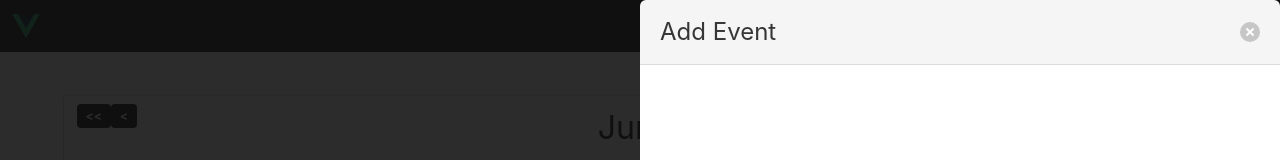
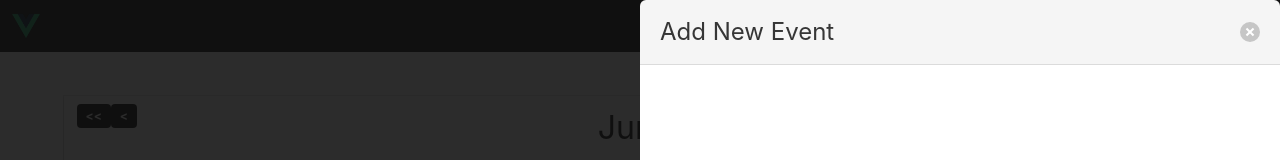
Before and after one commit to gouthamrangarajan/Vuejs, a Vue app in the folder vue-bulma-fullcalendar/: page / in a window 1280 px wide. Both pictures are taken after a click on the element "10". Shown: the top 160 px of the page. Built offline with nearby package versions, Linux system fonts and the light colour scheme.

Commit message:
title and overflow fix for calender events

```diff
--- a/vue-bulma-fullcalendar/src/components/Calendar.vue
+++ b/vue-bulma-fullcalendar/src/components/Calendar.vue
@@ -40,7 +40,7 @@
                         && currMonthIndex==todayMonthIndex
                         && currYear==todayYear}">{{idt.date}}</h5>
             <transition-group name="scale" appear>
-              <div :class="['tag',event.color]"
+              <div :class="['tag',event.color]" :title="event.name"
                 v-for="(event,ind2) in idt.events" :key="ind2">
               {{event.name}}
               </div>
@@ -200,7 +200,7 @@ td{
    cursor:pointer;
 }
 
-td>.tag
+.tag
 {
    max-width:100%;
    max-height:2rem;
--- a/vue-bulma-fullcalendar/src/components/Modal.vue
+++ b/vue-bulma-fullcalendar/src/components/Modal.vue
@@ -5,7 +5,7 @@
     <transition name="modal">
     <div class="modal-card is-pulled-right" v-show="animateModal">
     <header class="modal-card-head">
-      <p class="modal-card-title">Add Event</p>
+      <p class="modal-card-title">Add New Event</p>
       <button class="delete" aria-label="close"
              @click="animateModal=false"></button>
     </header>
```
